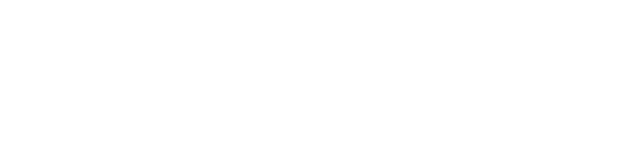
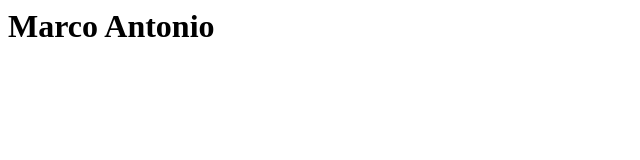
Before and after one commit to marcoavfcc01121979/curso, a plain HTML site: page index.html in a window 1280 px wide. Shown: the whole page, without its empty margins (0-640 px from the left). Drawn offline with Linux system fonts and the light colour scheme.

Commit message:
Titulo da Pagina

```diff
--- a/index.html
+++ b/index.html
@@ -2,5 +2,6 @@
 	<head>
 	</head>
 	<body>
+		<h1>Marco Antonio</h1>
 	</body>
 </html>
```
